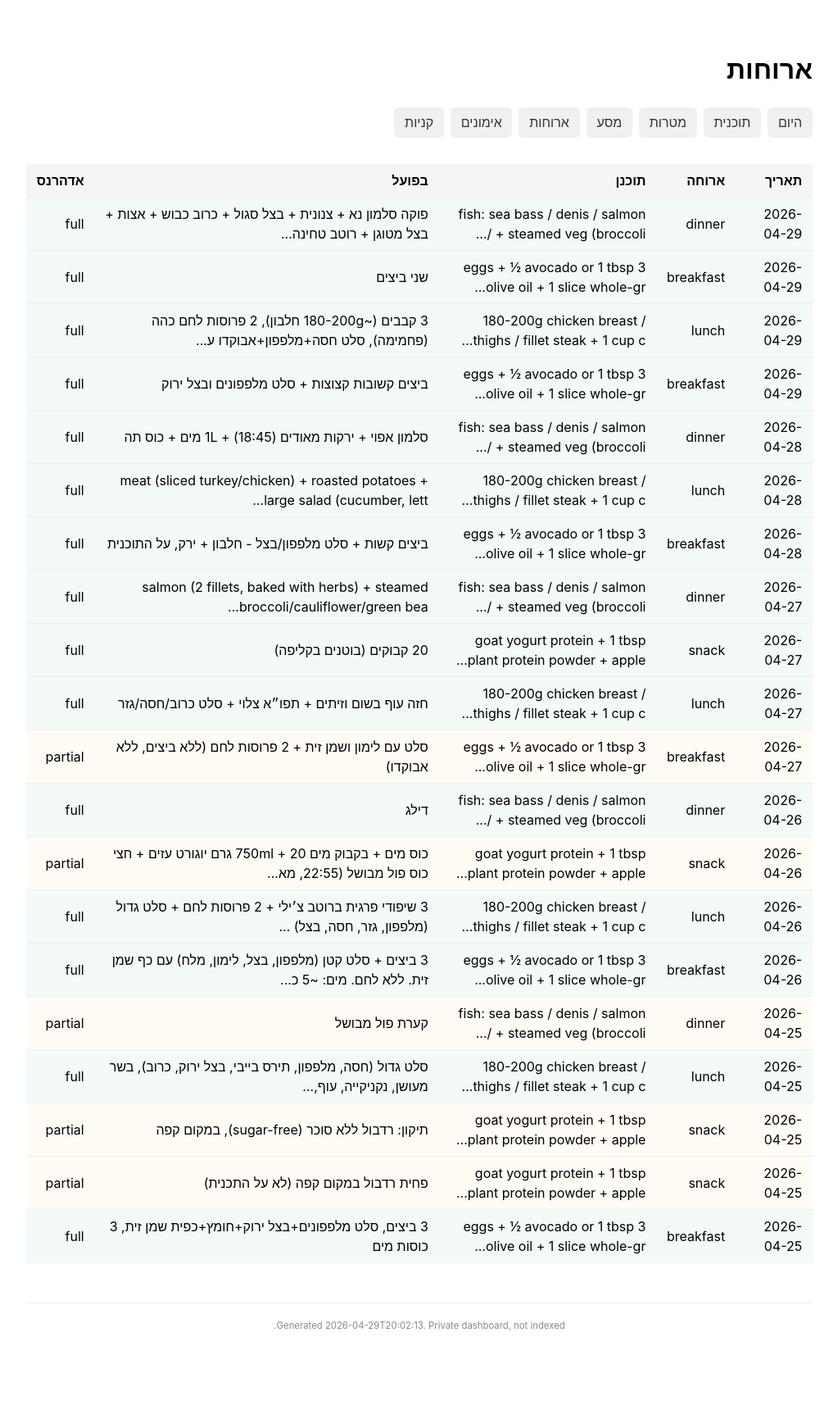
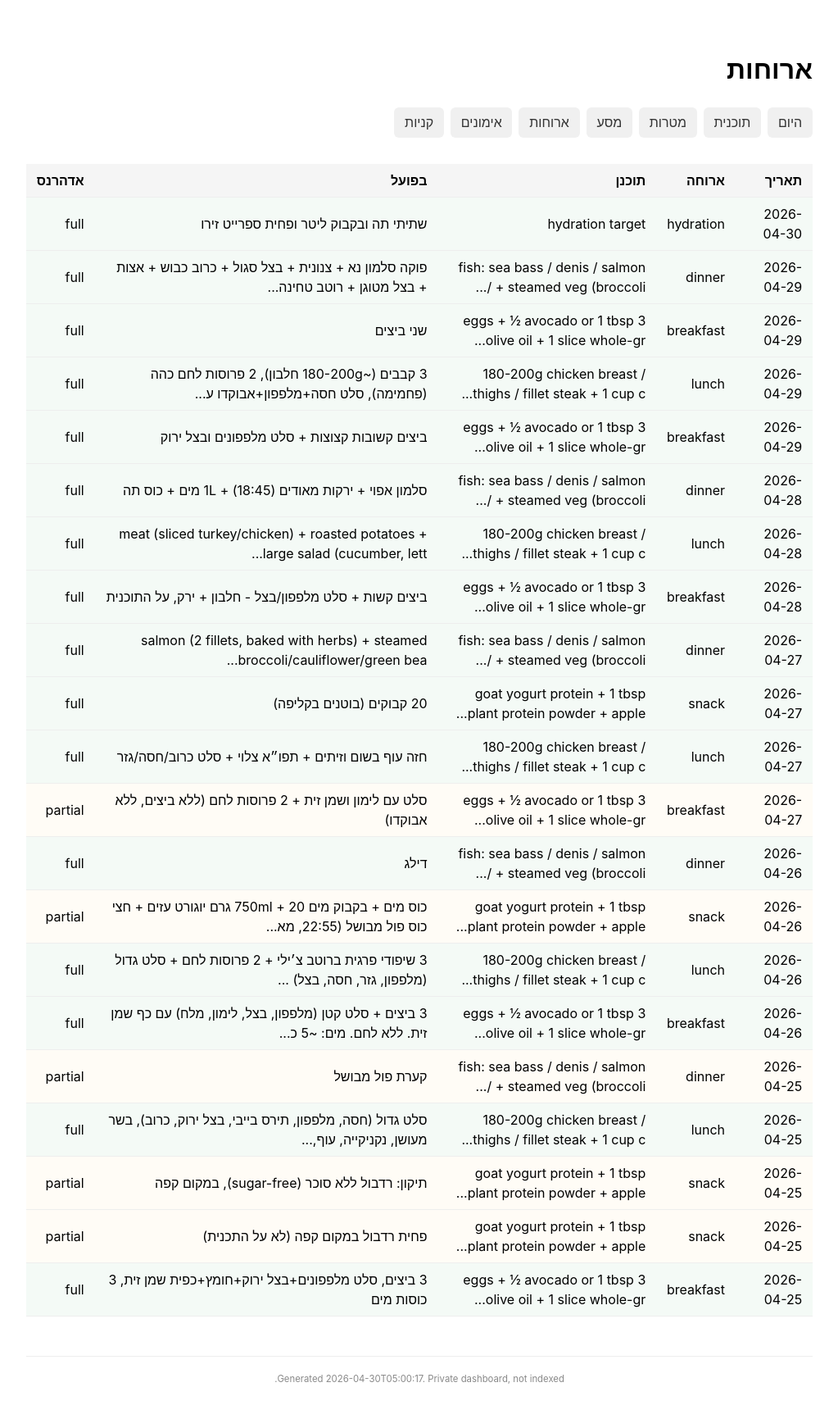
Before and after one commit to alexliv1234/alexbot-public, a Jekyll site: the page built from docs/lifechange/meals.html, in a window 1280 px wide. Shown: the whole page at 82% size, without its empty margins (128-1151 px from the left). Built offline with Jekyll 4.4.1, drawn with Linux system fonts in a browser that asks for light colours; before the commit the page ends 1666 px from its top, so only the background shows below that; some of the changed lines change nothing that is shown.

Commit message:
📊 coach site update (2026-04-30_05-00)

```diff
--- a/docs/_data/coach/adherence.json
+++ b/docs/_data/coach/adherence.json
@@ -18,5 +18,9 @@
   {
     "date": "2026-04-29",
     "score": null
+  },
+  {
+    "date": "2026-04-30",
+    "score": null
   }
 ]
--- a/docs/_data/coach/meals.json
+++ b/docs/_data/coach/meals.json
@@ -180,5 +180,14 @@
     "planned": "fish: sea bass / denis / salmon + steamed veg (broccoli / cabbage / cauliflower) OR raw salad with ½ beet + 1 tbsp olive oil OR 2 tsp tahini",
     "actual": "פוקה סלמון נא + צנונית + בצל סגול + כרוב כבוש + אצות + בצל מטוגן + רוטב טחינה/יוגורט בצד",
     "adherence": "full"
+  },
+  {
+    "date": "2026-04-30",
+    "ts": "2026-04-30T03:39:56+03:00",
+    "type": "meal",
+    "slot": "hydration",
+    "planned": "hydration target",
+    "actual": "שתיתי תה ובקבוק ליטר ופחית ספרייט זירו",
+    "adherence": "full"
   }
 ]
--- a/docs/_data/coach/today.json
+++ b/docs/_data/coach/today.json
@@ -1,55 +1,23 @@
 {
   "next_event": "see schedule below",
   "adherence": "in-progress",
-  "as_of": "2026-04-29T20:02:13",
+  "as_of": "2026-04-30T05:00:17",
   "meals": [
     {
-      "slot": "breakfast",
-      "actual": "ביצים קשובות קצוצות + סלט מלפפונים ובצל ירוק",
+      "slot": "hydration",
+      "actual": "שתיתי תה ובקבוק ליטר ופחית ספרייט זירו",
       "adherence": "full",
-      "time": "07:35"
-    },
-    {
-      "slot": "lunch",
-      "actual": "3 קבבים (~180-200g חלבון), 2 פרוסות לחם כהה (פחמימה), סלט חסה+מלפפון+אבוקדו עם שמן זית",
-      "adherence": "full",
-      "time": "13:03"
-    },
-    {
-      "slot": "breakfast",
-      "actual": "שני ביצים",
-      "adherence": "full",
-      "time": "17:04"
-    },
-    {
-      "slot": "dinner",
-      "actual": "פוקה סלמון נא + צנונית + בצל סגול + כרוב כבוש + אצות + בצל מטוגן + רוטב טחינה/יוגורט בצד",
-      "adherence": "full",
-      "time": "18:49"
+      "time": "03:39"
     }
   ],
-  "workouts": [
+  "workouts": [],
+  "supplements": [
     {
-      "kind": "hiit",
-      "actual": "אימון HIIT הושלם",
-      "status": "done",
-      "duration_min": null,
-      "location": null,
-      "time": "08:17"
+      "name": "Magnesium",
+      "taken": true,
+      "time": "03:40"
     }
   ],
-  "supplements": [
-    {
-      "name": "morning_hydration",
-      "taken": true,
-      "time": "06:54"
-    },
-    {
-      "name": "breakfast_vitamins",
-      "taken": true,
-      "time": "08:19"
-    }
-  ],
-  "water_ml": 0,
+  "water_ml": 250,
   "water_target_ml": 2500
 }
```
